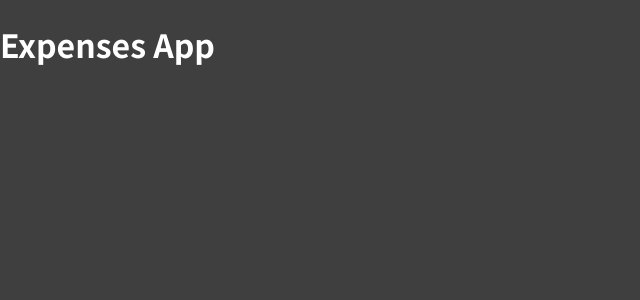
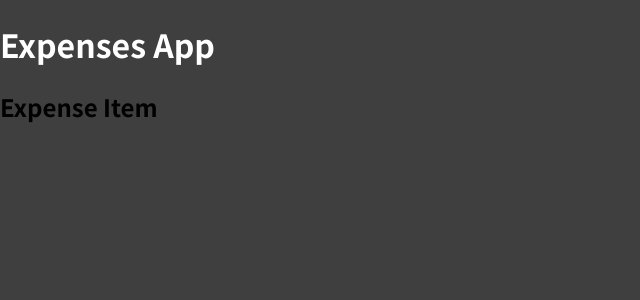
Before and after one commit to craigea92/expenses-app, a React (Create React App) app: page / in a window 1280 px wide. Shown: the top 300 px of the page, without its empty margins (0-640 px from the left). Built offline with nearby package versions, Linux system fonts and the light colour scheme.

Commit message:
Added first component expense item

```diff
--- a/src/App.js
+++ b/src/components/App.jsx
@@ -1,7 +1,10 @@
+import ExpenseItem from "./ExpenseItem";
+
 function App() {
   return (
     <div>
       <h1>Expenses App</h1>
+      <ExpenseItem />
     </div>
   );
 }
--- /dev/null
+++ b/src/components/ExpenseItem.jsx
@@ -0,0 +1,7 @@
+import React from "react";
+
+function ExpenseItem() {
+  return <h2>Expense Item</h2>;
+}
+
+export default ExpenseItem;
--- a/src/index.js
+++ b/src/index.js
@@ -1,10 +1,6 @@
 import React from "react";
 import ReactDOM from "react-dom/client";
-import App from "./App";
+import App from "./components/App";
 
 const root = ReactDOM.createRoot(document.getElementById("root"));
-root.render(
-  <React.StrictMode>
-    <App />
-  </React.StrictMode>
-);
+root.render(<App />);
```
